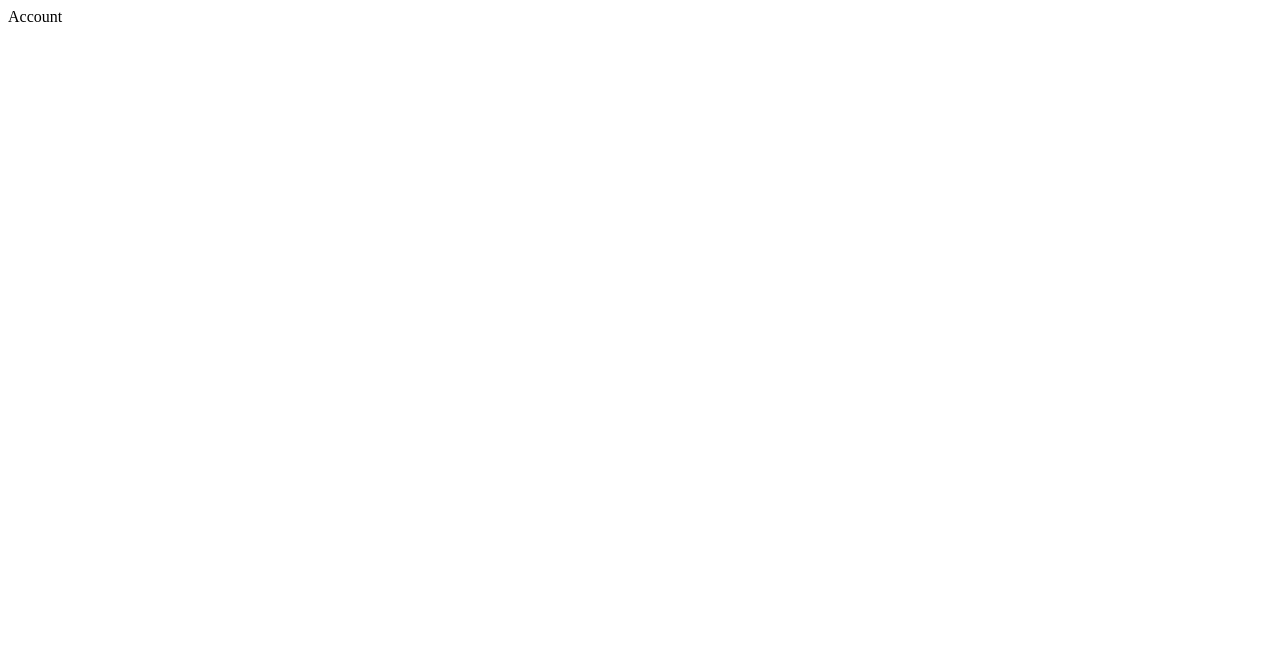
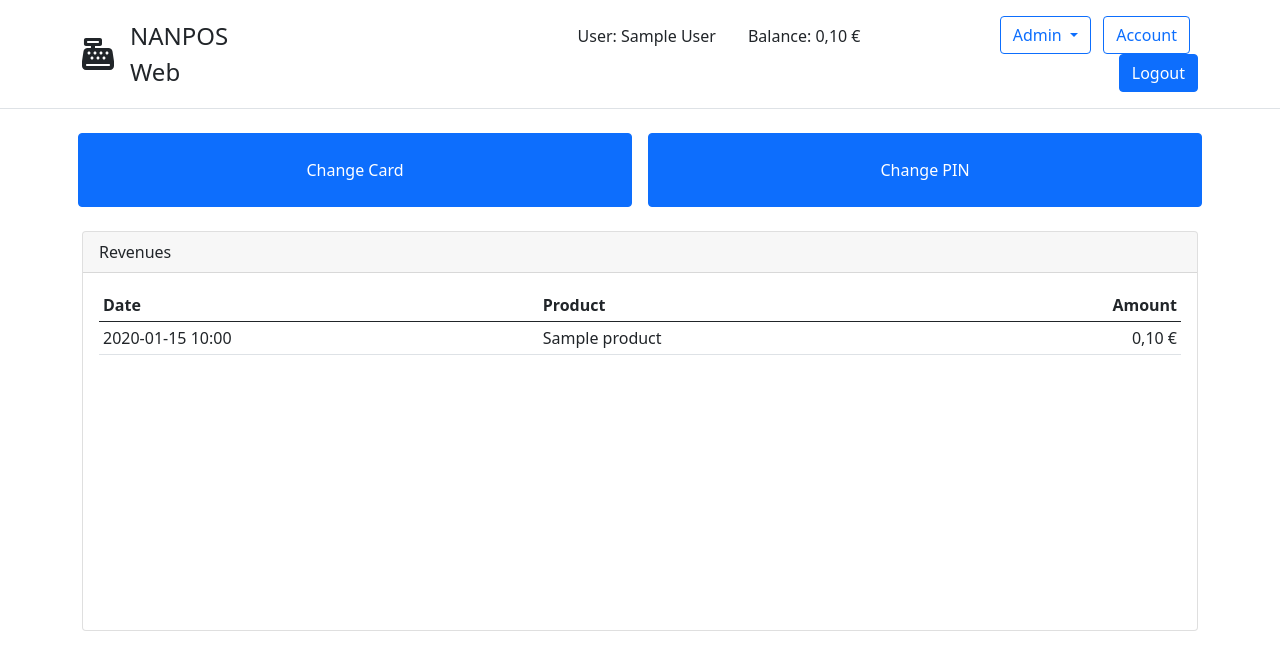
Before and after one commit to fsphys/nanposweb, a Flask app: page /account in a window 1280 px wide. Before the commit the part shown is almost empty. Shown: the top 670 px of the page. Run offline with Flask 3, Linux system fonts and the light colour scheme; a user stored in the database is signed in; tables that the repository leaves empty hold one stand-in row (values such as "Sample post"); one stand-in notice (Sample message) is shown; some libraries are stand-ins or nearby versions.

Commit message:
more features and enhancements (and yet hidden features)

```diff
--- a/nanposweb/main.py
+++ b/nanposweb/main.py
@@ -12,11 +12,12 @@ main = Blueprint('main', __name__)
 @main.route('/')
 @login_required
 def index():
+    view_all = request.args.get('view_all', False)
     form = MainForm()
-    products = Product.query.filter_by(visible=True).order_by(Product.name).all()
+    products = Product.query.order_by(Product.name).all()
     stmt = db.select(db.func.sum(Revenue.amount)).where(Revenue.user == current_user.id)
     balance = db.session.execute(stmt).scalars().first()
-    return render_template('index.html', products=products, balance=balance, form=form)
+    return render_template('index.html', products=products, balance=balance, form=form, view_all=view_all)
 
 
 @main.route('/', methods=['POST'])
@@ -46,4 +47,9 @@ def index_post():
 @main.route('/account')
 @login_required
 def account():
-    return 'Account'
+    stmt = db.select(db.func.sum(Revenue.amount)).where(Revenue.user == current_user.id)
+    balance = db.session.execute(stmt).scalars().first()
+    revenues_query = db.select(Revenue, db.func.coalesce(Product.name, '')).outerjoin(
+        Product, Revenue.product == Product.id).where(Revenue.user == current_user.id).order_by(db.desc(Revenue.id))
+    revenues = db.session.execute(revenues_query).all()
+    return render_template('account.html', balance=balance, revenues=revenues)
--- /dev/null
+++ b/nanposweb/templates/account.html
@@ -0,0 +1,44 @@
+{% extends 'site.html' %}
+{% block infobar %}
+    {% if current_user.is_authenticated %}
+        <li class="nav-item">
+            <span class="nav-link text-dark">User: {{ current_user.name }}</span>
+        </li>
+        <li class="nav-item">
+            <span class="nav-link text-dark">Balance: {{ macro.render_currency(balance) }}</span>
+        </li>
+    {% endif %}
+{% endblock %}
+
+{% block content %}
+    <div class="row mb-3">
+        <a role="button" href="#" class="btn btn-primary col p-4 m-2">Change Card</a>
+        <a role="button" href="#" class="btn btn-primary col p-4 m-2">Change PIN</a>
+    </div>
+
+    <div class="card" style="height: 50vh">
+        <div class="card-header">
+            Revenues
+        </div>
+        <div class="card-body overflow-scroll">
+            <table class="table table-sm table-hover">
+                <thead>
+                <tr>
+                    <th scope="col">Date</th>
+                    <th scope="col">Product</th>
+                    <th scope="col" class="text-end">Amount</th>
+                </tr>
+                </thead>
+                <tbody>
+                {% for revenue, product_name in revenues %}
+                    <tr>
+                        <td>{{ revenue.date.strftime('%Y-%m-%d %H:%M') }}</td>
+                        <td>{{ product_name }}</td>
+                        <td class="text-end">{{ macro.render_currency(revenue.amount) }}</td>
+                    </tr>
+                {% endfor %}
+                </tbody>
+            </table>
+        </div>
+    </div>
+{% endblock %}
--- a/nanposweb/templates/base.html
+++ b/nanposweb/templates/base.html
@@ -35,15 +35,15 @@
             {% else %}
                 {% set name = category %}
             {% endif %}
-            <div class="alert alert-{{ category }} alert-dismissible fade show text-center" id="alert">
+            <div class="alert alert-{{ category }} alert-dismissible fade show text-center" id="alert" role="alert">
                 <strong class="me-2">{{ name | capitalize }}!</strong>{{ message }}
                 <button type="button" class="btn-close" data-bs-dismiss="alert"></button>
             </div>
         {% endfor %}
     {% endwith %}
 </div>
+
 <main class="container">
-
     {% block content %}
     {% endblock %}
 </main>
--- a/nanposweb/templates/index.html
+++ b/nanposweb/templates/index.html
@@ -19,6 +19,7 @@
         {{ form.csrf_token }}
         <div class="row row-cols-4 g-3">
             {% for product in products %}
+                {% if product.visible or view_all %}
                 <div class="d-grid">
                     <button type="submit" class="btn btn-outline-primary py-5 ps-5" name="product_id"
                             value="{{ product.id }}">
@@ -36,6 +37,7 @@
                         {{ macro.render_currency(product.price) }}
                     </button>
                 </div>
+                {% endif %}
             {% endfor %}
         </div>
     </form>
--- a/pyproject.toml
+++ b/pyproject.toml
@@ -1,6 +1,6 @@
 [tool.poetry]
 name = "nanposweb"
-version = "0.2.2"
+version = "0.3.0"
 description = ""
 authors = ["Dominik Rimpf <dev@drimpf.de>"]
 license = "MIT"
```
Also changed, not shown: nanposweb/templates/user/view.html (+6 -6 lines).
